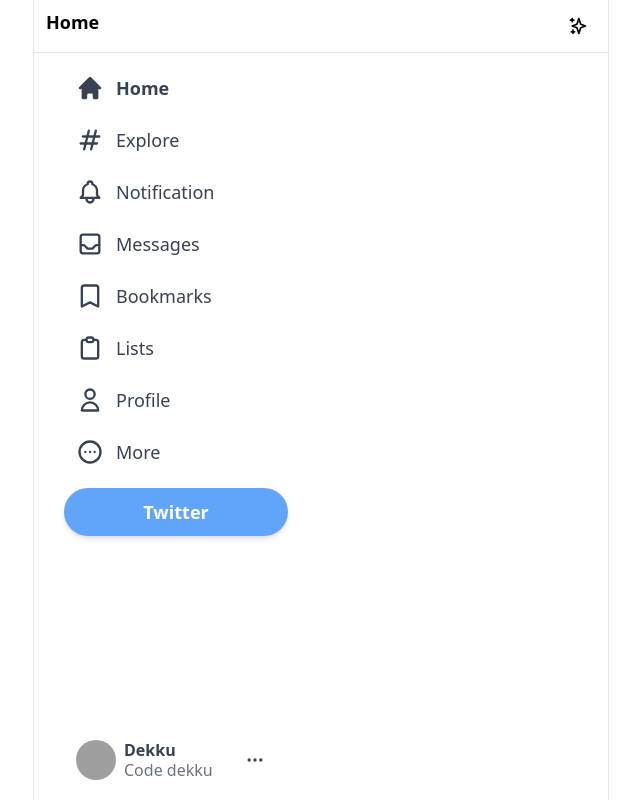
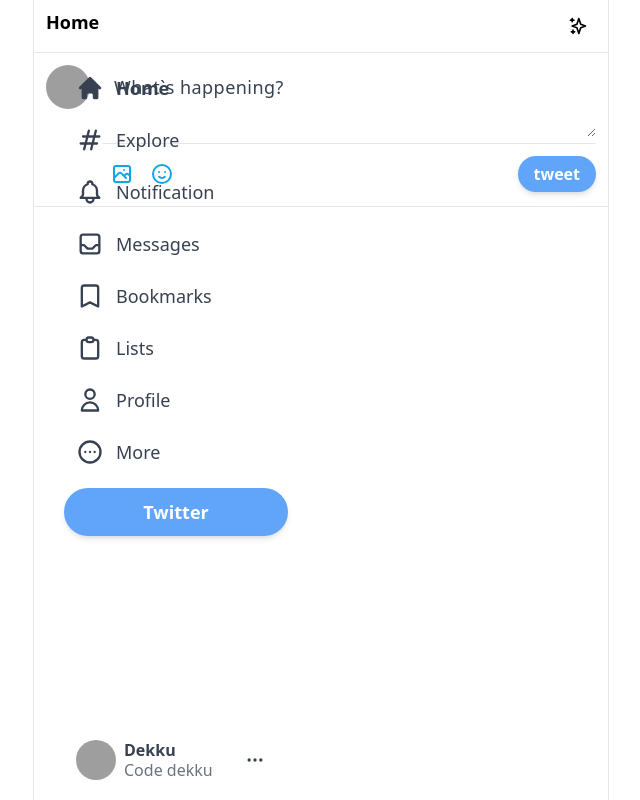
Before and after one commit to erkrm/twitter-clone, a Next.js app: page / in a window 1280 px wide. Shown: the whole page, without its empty margins (40-680 px from the left). Built offline with nearby package versions, Linux system fonts and the light colour scheme; grey boxes are pictures that could not be loaded.

Commit message:
add the input section of the feed component

```diff
--- a/components/Feed.js
+++ b/components/Feed.js
@@ -1,5 +1,6 @@
 import { SparklesIcon } from '@heroicons/react/outline';
 import React from 'react';
+import Input from './Input';
 
 export default function Feed() {
   return (
@@ -10,6 +11,7 @@
           <SparklesIcon className="h-5" />
         </div>
       </div>
+      <Input />
     </div>
   );
 }
--- /dev/null
+++ b/components/Input.js
@@ -0,0 +1,32 @@
+import { EmojiHappyIcon, PhotographIcon } from '@heroicons/react/outline';
+import React from 'react';
+
+export default function Input() {
+  return (
+    <div className="flex border-b border-gray-200 p-3 space-x-3">
+      <img
+        className="h-11 w-11 rounded-full cursor-pointer hover:brightness-95"
+        src="https://i.pinimg.com/originals/8e/9a/45/8e9a45396b98f9c31256ab7d589d6480.jpg"
+        alt="user"
+      />
+      <div className="w-full divide-y divide-gray-200">
+        <div className="">
+          <textarea
+            className="w-full border-none focus:ring-0 text-lg placeholder-gray-700 tracking-wide min-h-[50px] text-gray-700"
+            rows="2"
+            placeholder="What`s happening?"
+          ></textarea>
+        </div>
+        <div className="flex items-center justify-between pt-2.5">
+          <div className="flex">
+            <PhotographIcon className="h-10 w-10 hoverEffect p-2 text-sky-500 hover:bg-sky-100" />
+            <EmojiHappyIcon className="h-10 w-10 hoverEffect p-2 text-sky-500 hover:bg-sky-100" />
+          </div>
+          <button className="bg-blue-400 text-white px-4 py-1.5 rounded-full font-bold shadow-md hover:brightness-95 disabled:opacity-50">
+            tweet
+          </button>
+        </div>
+      </div>
+    </div>
+  );
+}
--- a/package.json
+++ b/package.json
@@ -18,6 +18,7 @@
     "react-dom": "18.2.0"
   },
   "devDependencies": {
+    "@tailwindcss/forms": "^0.5.3",
     "autoprefixer": "^10.4.13",
     "postcss": "^8.4.21",
     "tailwindcss": "^3.2.4"
--- a/tailwind.config.js
+++ b/tailwind.config.js
@@ -7,5 +7,5 @@
   theme: {
     extend: {},
   },
-  plugins: [],
+  plugins: [require('@tailwindcss/forms')],
 };
```
Also changed, not shown: 1 other file (tests, documents, lock files or other folders).
